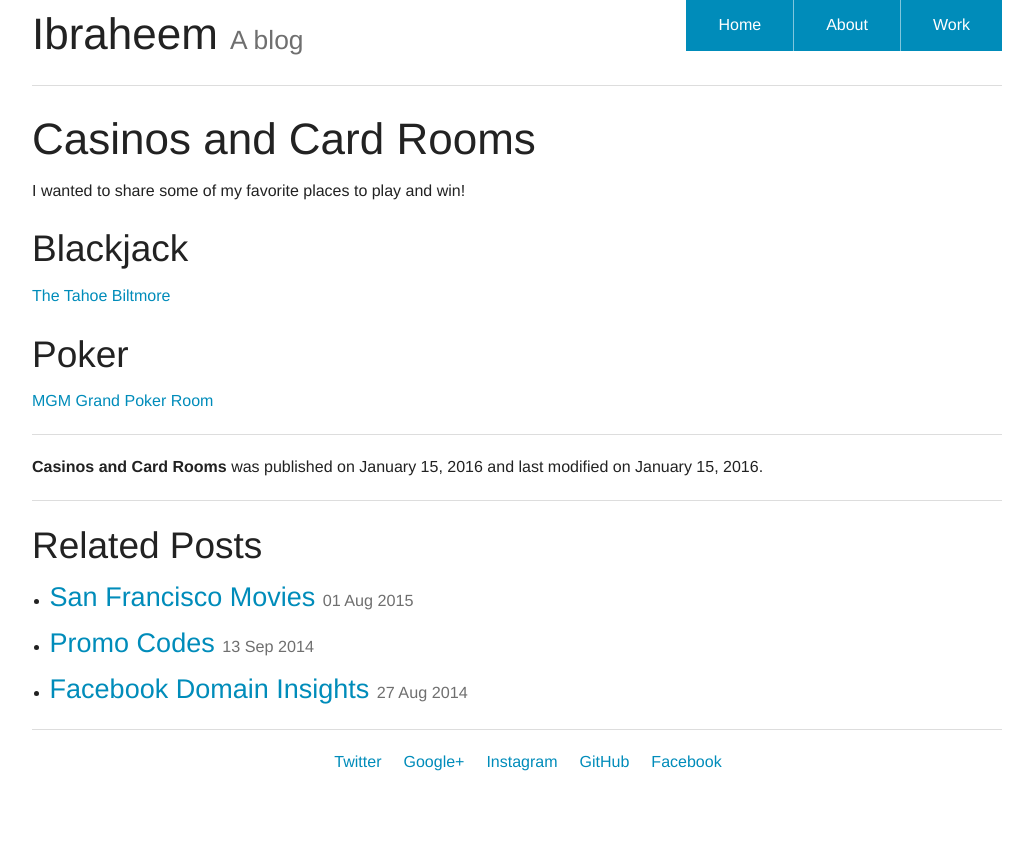
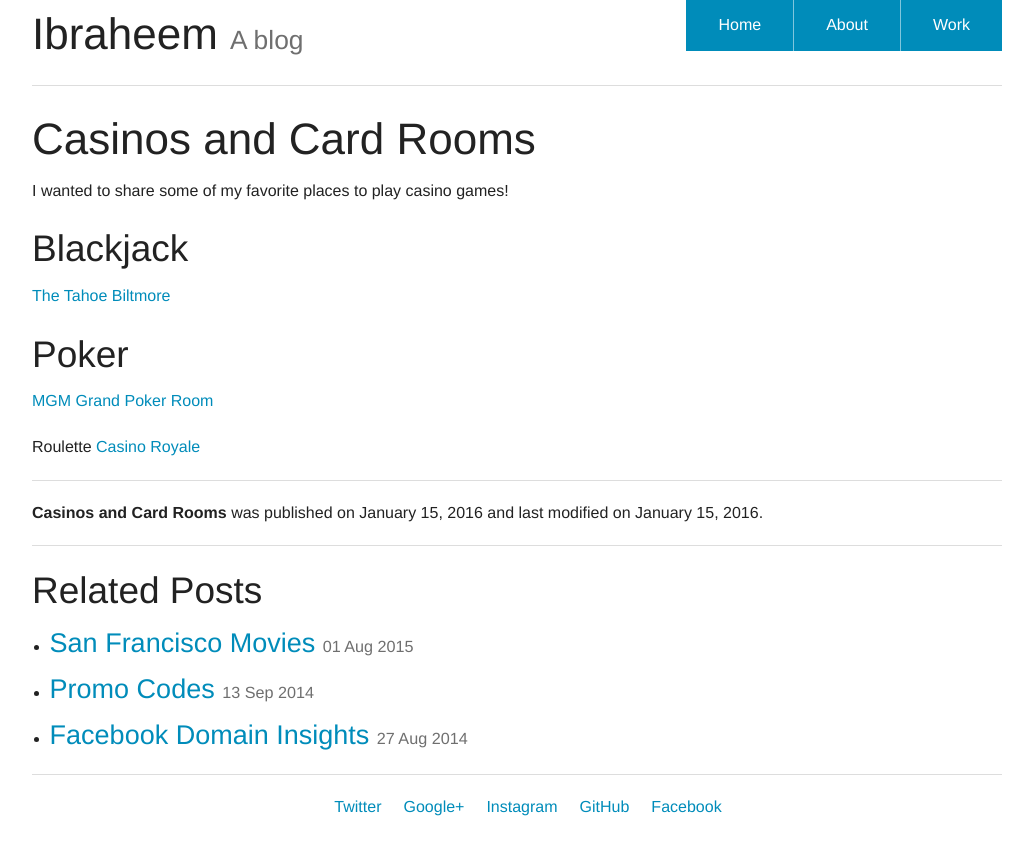
Before and after one commit to ibraheem4/ibraheem4.github.io, a Jekyll site: the page built from _posts/2016-01-15-casinos-and-card-rooms.md, in a window 1280 px wide. Shown: the top 855 px of the page, without its empty margins (123-1156 px from the left). Built offline with Jekyll 4.4.1, drawn with Linux system fonts in a browser that asks for light colours.

Commit message:
+Roulette

```diff
--- a/_posts/2016-01-15-casinos-and-card-rooms.md
+++ b/_posts/2016-01-15-casinos-and-card-rooms.md
@@ -8,7 +8,7 @@
 modified: 	2016-01-15T00:00:00-07:00
 comments: 	false
 ---
-I wanted to share some of my favorite places to play and win!
+I wanted to share some of my favorite places to play casino games!
 
 Blackjack
 -------------
@@ -17,3 +17,6 @@
 Poker
 -------------
 [MGM Grand Poker Room](https://www.mgmgrand.com/en/casino/poker-tables.html)
+
+Roulette
+[Casino Royale](http://www.casinoroyalehotel.com/)
```
